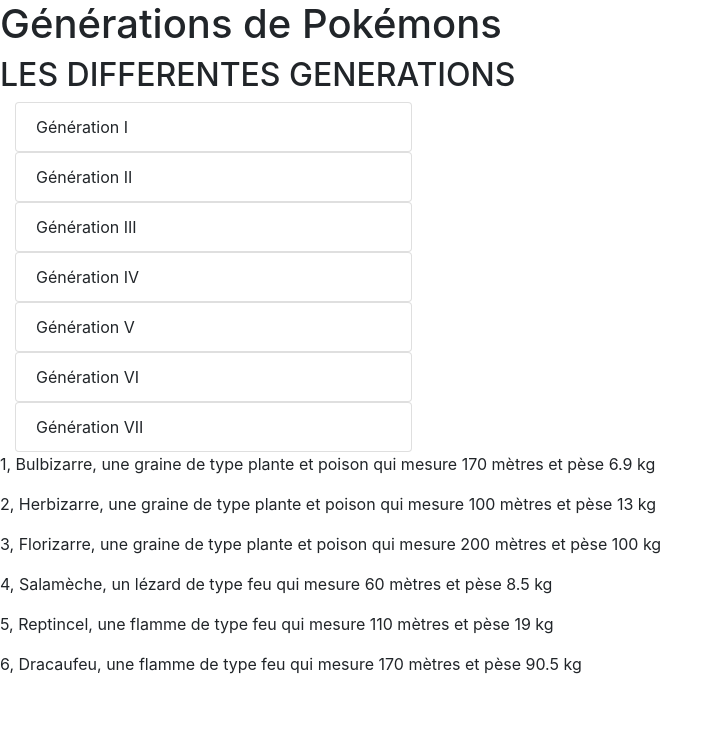
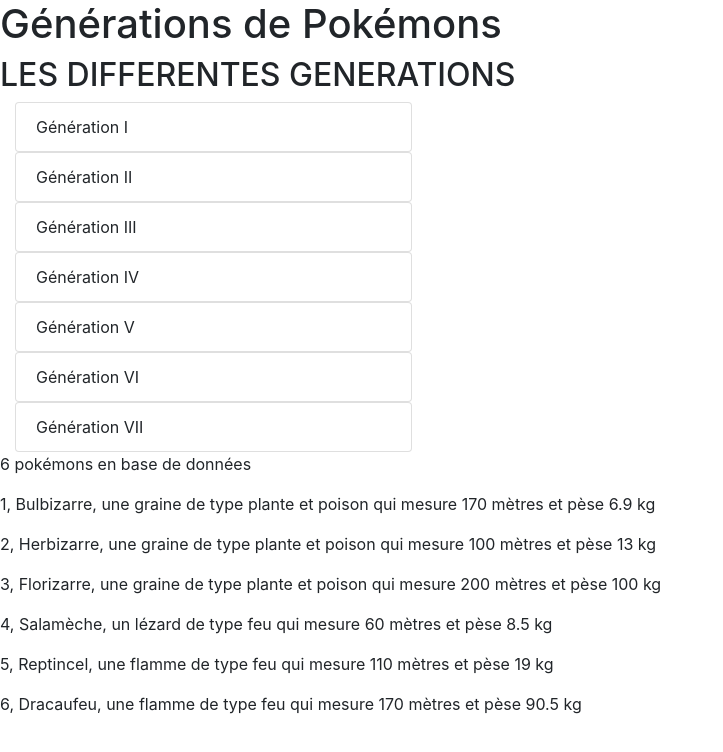
Before and after one commit to Vonder85/PokemonManager, an Angular app: page / in a window 1280 px wide. Shown: the top 752 px of the page, without its empty margins (0-723 px from the left). Built offline with nearby package versions, Linux system fonts and the light colour scheme.

Commit message:
ajout methode qui compte le nombre de pokemons

```diff
--- a/src/app/pokemons/pokemons.component.html
+++ b/src/app/pokemons/pokemons.component.html
@@ -1,5 +1,6 @@
 
 <div *ngIf="pokemons && pokemons.length>0">
+    <p> {{nbPokemons}} pokémons en base de données</p>
     <p *ngFor="let po of pokemons">
         {{po.id}}, {{po.nom}}, {{po.description}} qui mesure {{po.taille | number: '1.0-2'}} mètres et pèse {{po.poids}} kg
     </p>
--- a/src/app/pokemons/pokemons.component.ts
+++ b/src/app/pokemons/pokemons.component.ts
@@ -9,6 +9,7 @@
 })
 export class PokemonsComponent implements OnInit {
   pokemons = [];
+  nbPokemons = 0;
   constructor(private affichagePokemonService: AffichagePokemonService) {}
 
 
@@ -16,6 +17,12 @@
 
   ngOnInit(): void {
     this.pokemons = this.affichagePokemonService.getPokemon();
+    this.nbPokemons = this.calculPokemon(this.pokemons);
   }
+  calculPokemon(pokemons: Pokemon[]): number {
+    pokemons = this.affichagePokemonService.getPokemon();
+
+    return this.pokemons.length;
+}
 
 }
```
